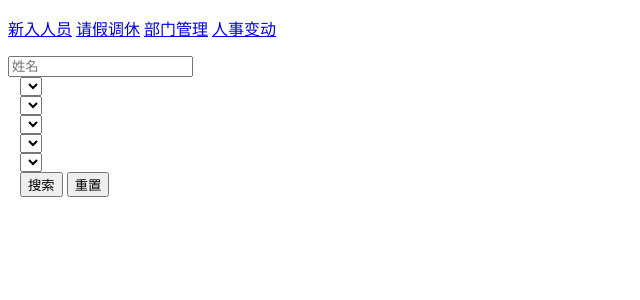
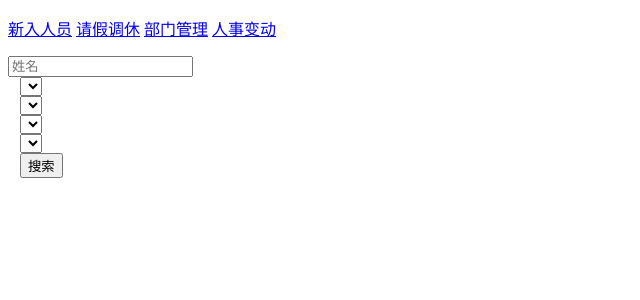
Before and after one commit to 86688/OA, a Yii app: template backend/views/user/index.php in a window 1280 px wide. Shown: the top 300 px of the page, without its empty margins (0-640 px from the left). Run offline with PHP 8.4 and a stand-in for Yii, Linux system fonts and the light colour scheme; the template is opened without the code that fills it, so the values that code supplies are empty; form fields are guessed from the names that the template uses; some libraries are stand-ins or nearby versions.

Commit message:
查找的完成

```diff
--- a/backend/views/user/_search.php
+++ b/backend/views/user/_search.php
@@ -25,9 +25,7 @@
     ]); ?>
 
     <!--    搜索框-->
-    <?= $form->field($model, 'user_name')->textInput(['placeholder'=> '姓名','class'=>'input form-control'])->label(false);?><div class="nbsp">&nbsp;&nbsp;&nbsp;</div>
-
-    <?= $form->field($model, 'sex')->dropDownList(User::allSex(),['prompt'=>'性别','class'=>'input form-control'])->label(false);?><div class="nbsp">&nbsp;&nbsp;&nbsp;</div>
+    <?= $form->field($model, 'user_name')->textInput(['placeholder'=> '姓名','class'=>'input form-control','value'=>""])->label(false);?><div class="nbsp">&nbsp;&nbsp;&nbsp;</div>
 
     <?= $form->field($model, 'dept_id')->dropDownList(Dept::allDept(),['prompt'=>'部门','class'=>'input form-control'])->label(false);?><div class="nbsp">&nbsp;&nbsp;&nbsp;</div>
 
@@ -39,7 +37,7 @@
 
     <div class="form-group">
         <?= Html::submitButton('搜索', ['class' => 'btn btn-primary']) ?>
-        <?= Html::resetButton('重置', ['class' => 'btn btn-default']) ?>
+<!--        --><?//= Html::resetButton('重置', ['class' => 'btn btn-default','type'=>'reset']) ?>
     </div>
 
     <?php ActiveForm::end(); ?>
```
